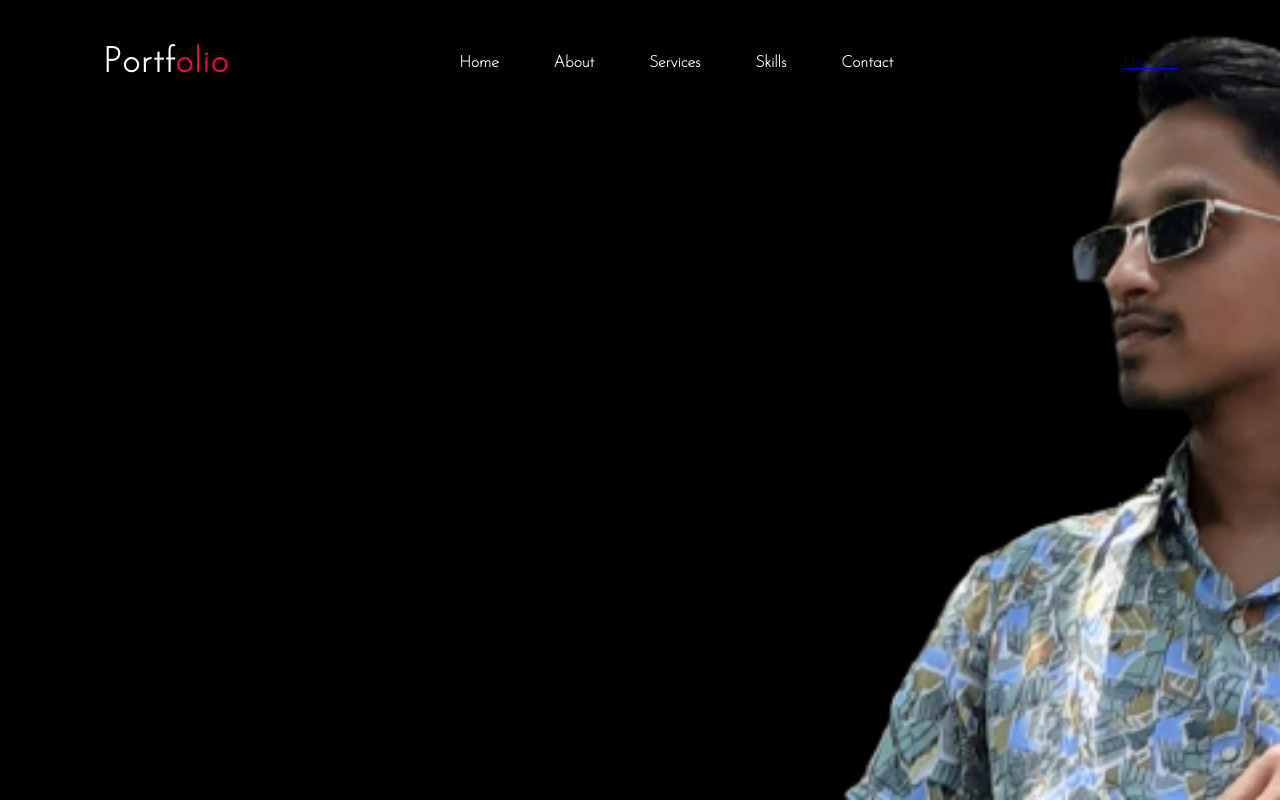
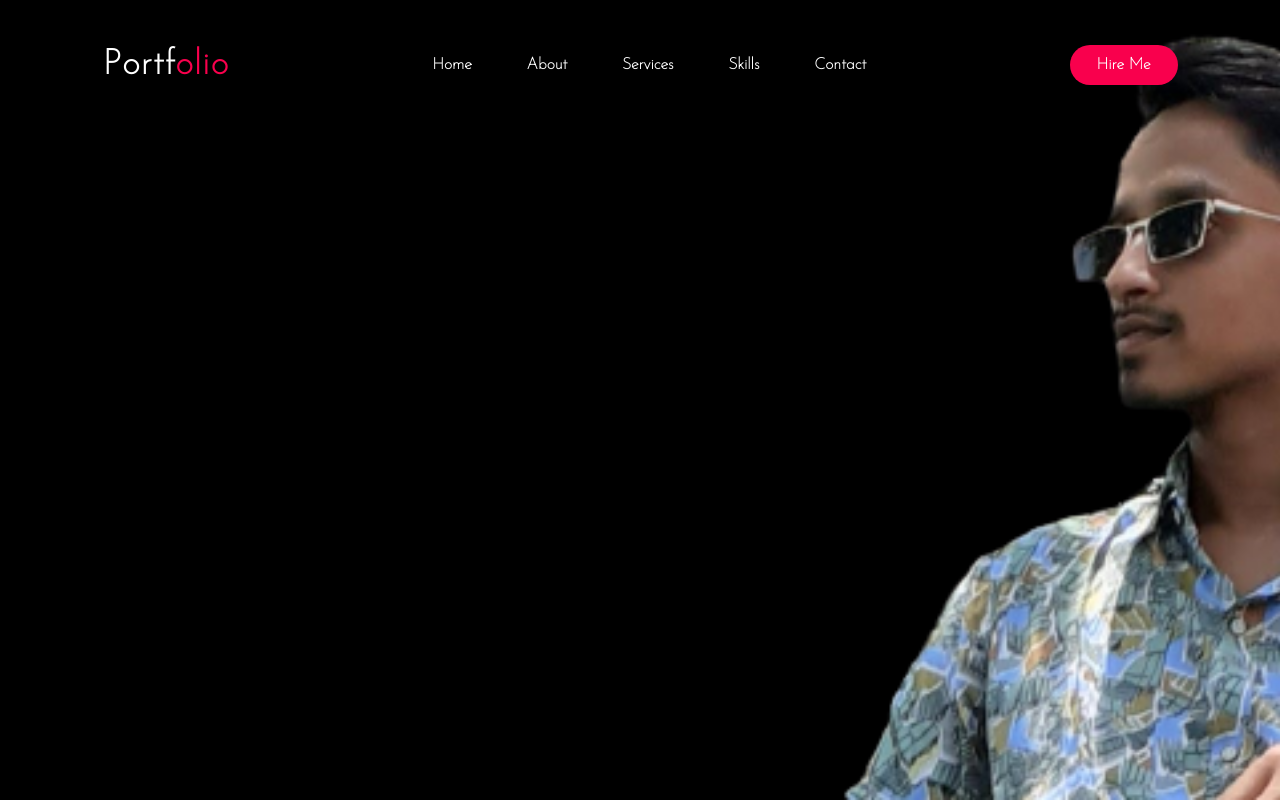
Before and after one commit to dev-maruful/first-portfolio, a plain HTML site: page index.html in a window 1280 px wide. Drawn offline with Linux system fonts and the light colour scheme.

Commit message:
adding nav

```diff
--- a/style.css
+++ b/style.css
@@ -52,3 +52,18 @@ nav ul li a:hover{
     color: #f9004d;
     transition: .4s;
 }
+
+.btn{
+    background-color: #f9004d;
+    color: white;
+    text-decoration: none;
+    border: 2px solid transparent;
+    font-weight: bold;
+    padding: 10px 25px;
+    border-radius: 30px;
+    transition: transform .4s;
+}
+
+.btn:hover{
+    transform: scale(1.2);
+}
```
